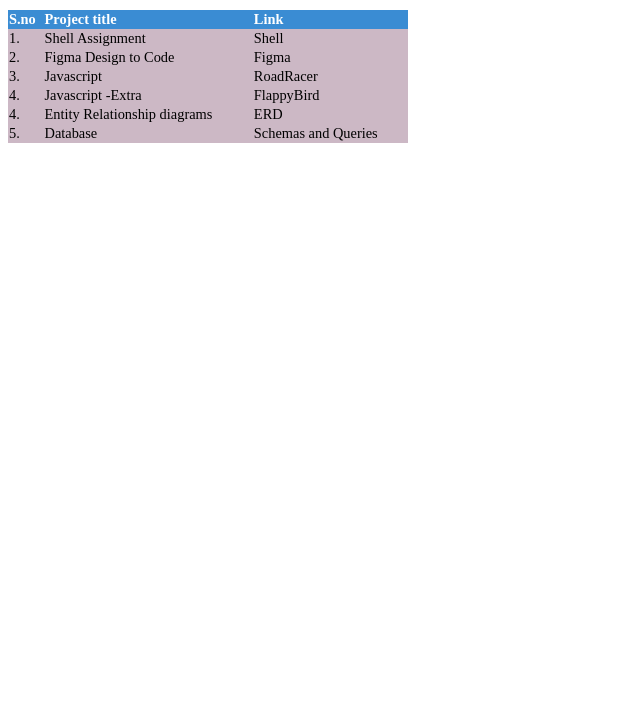
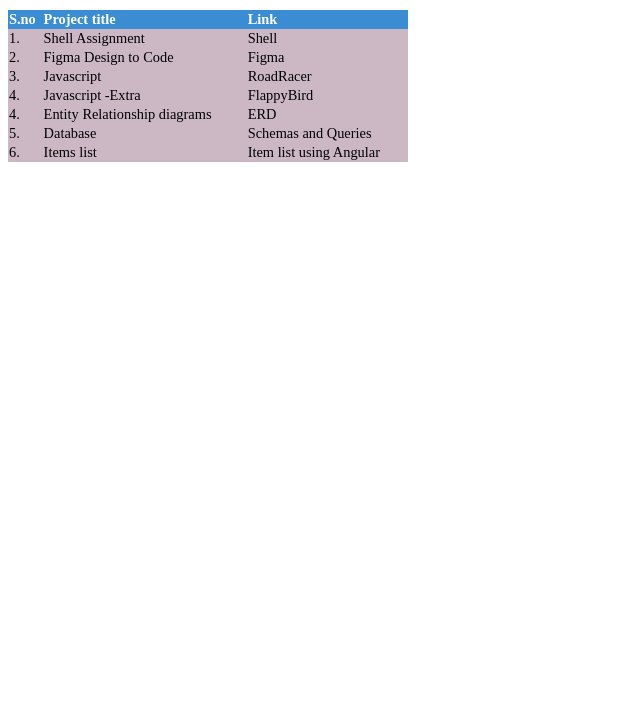
Before and after one commit to pranav1300/Static, a plain HTML site: page toc.html in a window 1280 px wide. Shown: the part 73-800 px from the top of the page, without its empty margins (0-640 px from the left). Drawn offline with Linux system fonts and the light colour scheme.

Commit message:
Update: Item list using angular

```diff
--- a/toc.html
+++ b/toc.html
@@ -56,6 +56,13 @@
                     <td>Database</td>
                     <td><a href="https://drive.google.com/file/d/1HtNQt8ExXO2rCFoaOdXfDoo4VO4OBeb1/view?usp=sharing" target="_blank">Schemas and Queries</a></td>
                 </tr>
+
+
+                <tr class="asas">
+                    <td>6.</td>
+                    <td>Items list</td>
+                    <td><a href="https://git.bajratechnologies.com/pranav/items-list" target="_blank">Item list using Angular</a></td>
+                </tr>
             </tbody>
         </table>
     </body>
```
